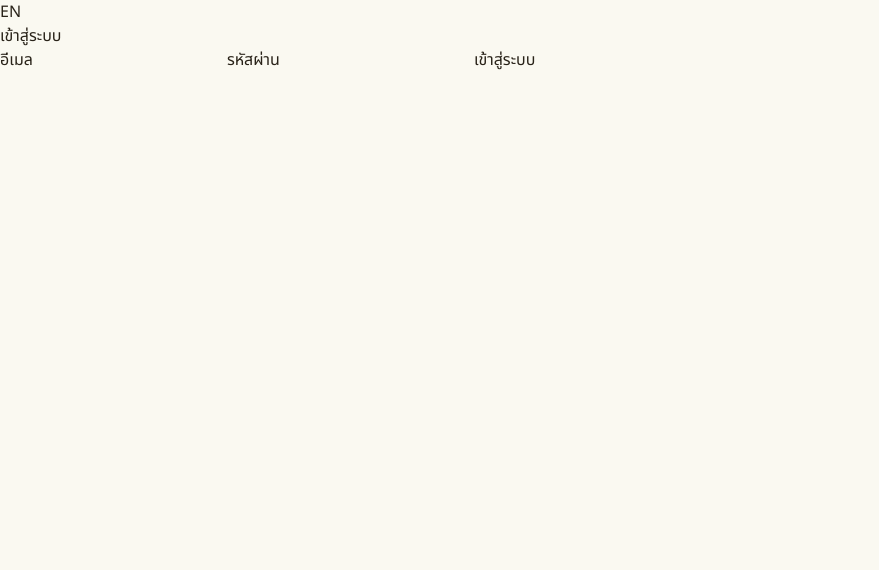
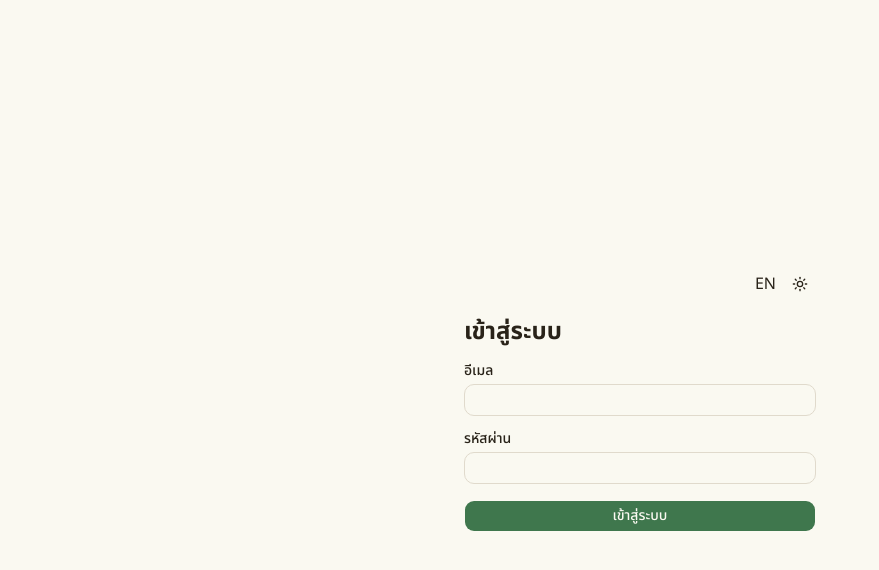
Before and after one commit to willywotz/phum-panya, a Next.js app in the folder web/: page /login in a window 1280 px wide. Shown: the top 570 px of the page, without its empty margins (0-879 px from the left). Built offline with nearby package versions, Linux system fonts and the light colour scheme.

Commit message:
feat(web): style nav bars, page container, login, photo upload
Co-Authored-By: Claude Opus 4.8 <noreply@anthropic.com>

```diff
--- a/web/app/(public)/layout.tsx
+++ b/web/app/(public)/layout.tsx
@@ -3,6 +3,7 @@
 import Link from 'next/link';
 import { useRouter } from 'next/navigation';
 
+import { Button } from '@/components/ui/button';
 import { LangToggle, useT } from '@/lib/i18n';
 import { ThemeToggle } from '@/lib/theme';
 
@@ -17,15 +18,20 @@ function PublicNav() {
   const t = useT();
   const router = useRouter();
   return (
-    <nav className="no-print" aria-label={t('publicNav')}>
-      {navLinks.map(({ href, key }) => (
-        <Link key={href} href={href}>
-          {t(key)}
-        </Link>
-      ))}
-      <button type="button" onClick={() => router.push('/login')}>
+    <nav
+      className="no-print flex items-center gap-4 border-b bg-card px-4 py-3"
+      aria-label={t('publicNav')}
+    >
+      <div className="mr-auto flex items-center gap-4">
+        {navLinks.map(({ href, key }) => (
+          <Link key={href} href={href} className="text-sm font-medium hover:text-primary">
+            {t(key)}
+          </Link>
+        ))}
+      </div>
+      <Button type="button" variant="outline" size="sm" onClick={() => router.push('/login')}>
         {t('signIn')}
-      </button>
+      </Button>
       <LangToggle />
       <ThemeToggle />
     </nav>
@@ -36,7 +42,7 @@ export default function PublicLayout({ children }: { children: React.ReactNode }
   return (
     <>
       <PublicNav />
-      {children}
+      <div className="mx-auto max-w-5xl px-4 py-6">{children}</div>
     </>
   );
 }
--- a/web/app/(staff)/login/page.tsx
+++ b/web/app/(staff)/login/page.tsx
@@ -3,8 +3,12 @@
 import { useRouter } from 'next/navigation';
 import { type FormEvent, useState } from 'react';
 
+import { Button } from '@/components/ui/button';
+import { Input } from '@/components/ui/input';
+import { Label } from '@/components/ui/label';
 import { api, ApiError } from '@/lib/api';
 import { LangToggle, useT } from '@/lib/i18n';
+import { ThemeToggle } from '@/lib/theme';
 
 export default function LoginPage() {
   const router = useRouter();
@@ -33,30 +37,41 @@ export default function LoginPage() {
   };
 
   return (
-    <main>
+    <main className="mx-auto flex min-h-dvh max-w-sm flex-col justify-center gap-4 px-4">
+      <div className="flex justify-end gap-2">
         <LangToggle />
-      <h1>{t('signIn')}</h1>
-      <form onSubmit={handleSubmit}>
-        <label htmlFor="email">{t('email')}</label>
-        <input
+        <ThemeToggle />
+      </div>
+      <h1 className="text-2xl font-bold">{t('signIn')}</h1>
+      <form onSubmit={handleSubmit} className="flex flex-col gap-4">
+        <div className="grid gap-1.5">
+          <Label htmlFor="email">{t('email')}</Label>
+          <Input
             id="email"
             type="email"
             value={email}
+            required
             onChange={(event) => setEmail(event.target.value)}
-          required
           />
-        <label htmlFor="password">{t('password')}</label>
-        <input
+        </div>
+        <div className="grid gap-1.5">
+          <Label htmlFor="password">{t('password')}</Label>
+          <Input
             id="password"
             type="password"
             value={password}
+            required
             onChange={(event) => setPassword(event.target.value)}
-          required
           />
-        {error && <p role="alert">{t('loginError')}</p>}
-        <button type="submit" disabled={submitting}>
+        </div>
+        {error && (
+          <p role="alert" className="text-sm text-destructive">
+            {t('loginError')}
+          </p>
+        )}
+        <Button type="submit" disabled={submitting}>
           {t('signIn')}
-        </button>
+        </Button>
       </form>
     </main>
   );
--- a/web/app/(staff)/staff/layout.tsx
+++ b/web/app/(staff)/staff/layout.tsx
@@ -18,12 +18,17 @@ const navLinks = [
 function StaffNav() {
   const t = useT();
   return (
-    <nav aria-label={t('staffNav')}>
-      {navLinks.map(({ href, key }) => (
-        <Link key={href} href={href}>
-          {t(key)}
-        </Link>
-      ))}
+    <nav
+      className="flex items-center gap-4 border-b bg-card px-4 py-3"
+      aria-label={t('staffNav')}
+    >
+      <div className="mr-auto flex items-center gap-4">
+        {navLinks.map(({ href, key }) => (
+          <Link key={href} href={href} className="text-sm font-medium hover:text-primary">
+            {t(key)}
+          </Link>
+        ))}
+      </div>
       <LangToggle />
       <ThemeToggle />
     </nav>
@@ -34,7 +39,7 @@ export default function StaffLayout({ children }: { children: React.ReactNode })
   return (
     <RequireStaff>
       <StaffNav />
-      {children}
+      <div className="mx-auto max-w-5xl px-4 py-6">{children}</div>
     </RequireStaff>
   );
 }
--- a/web/components/PhotoUpload.tsx
+++ b/web/components/PhotoUpload.tsx
@@ -2,6 +2,8 @@
 
 import { type ChangeEvent, useState } from 'react';
 
+import { Input } from '@/components/ui/input';
+import { Label } from '@/components/ui/label';
 import { useT } from '@/lib/i18n';
 
 // Multipart upload; unlike lib/api.ts this posts a FormData body directly
@@ -35,16 +37,16 @@ export function PhotoUpload({ uploadPath }: { uploadPath: string }) {
   };
 
   return (
-    <div>
-      <label htmlFor="photo-upload">{t('photo')}</label>
-      <input
+    <div className="grid gap-1.5">
+      <Label htmlFor="photo-upload">{t('photo')}</Label>
+      <Input
         id="photo-upload"
         type="file"
         accept="image/*"
         disabled={uploading}
         onChange={handleChange}
       />
-      {photo && <p>{photo}</p>}
+      {photo && <p className="text-sm text-muted-foreground">{photo}</p>}
     </div>
   );
 }
--- /dev/null
+++ b/web/components/ui/input.tsx
@@ -0,0 +1,19 @@
+import * as React from "react"
+
+import { cn } from "@/lib/utils"
+
+function Input({ className, type, ...props }: React.ComponentProps<"input">) {
+  return (
+    <input
+      type={type}
+      data-slot="input"
+      className={cn(
+        "h-8 w-full min-w-0 rounded-lg border border-input bg-transparent px-2.5 py-1 text-base transition-colors outline-none file:inline-flex file:h-6 file:border-0 file:bg-transparent file:text-sm file:font-medium file:text-foreground placeholder:text-muted-foreground focus-visible:border-ring focus-visible:ring-3 focus-visible:ring-ring/50 disabled:pointer-events-none disabled:cursor-not-allowed disabled:bg-input/50 disabled:opacity-50 aria-invalid:border-destructive aria-invalid:ring-3 aria-invalid:ring-destructive/20 md:text-sm dark:bg-input/30 dark:disabled:bg-input/80 dark:aria-invalid:border-destructive/50 dark:aria-invalid:ring-destructive/40",
+        className
+      )}
+      {...props}
+    />
+  )
+}
+
+export { Input }
--- /dev/null
+++ b/web/components/ui/label.tsx
@@ -0,0 +1,22 @@
+import * as React from "react"
+import { Label as LabelPrimitive } from "radix-ui"
+
+import { cn } from "@/lib/utils"
+
+function Label({
+  className,
+  ...props
+}: React.ComponentProps<typeof LabelPrimitive.Root>) {
+  return (
+    <LabelPrimitive.Root
+      data-slot="label"
+      className={cn(
+        "flex items-center gap-2 text-sm leading-none font-medium select-none group-data-[disabled=true]:pointer-events-none group-data-[disabled=true]:opacity-50 peer-disabled:cursor-not-allowed peer-disabled:opacity-50",
+        className
+      )}
+      {...props}
+    />
+  )
+}
+
+export { Label }
```
Lines whose indentation alone changed are shown as unchanged.
